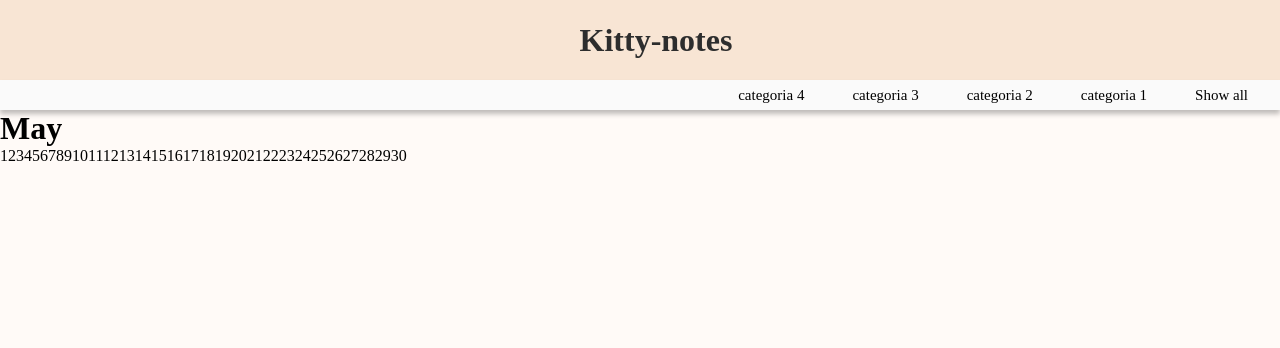
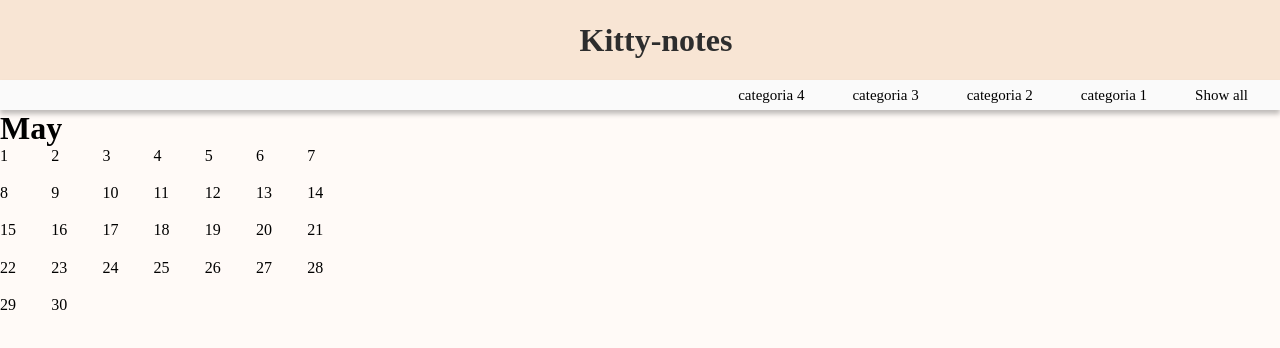
Before and after one commit to orwen97/kittyNotes, a plain HTML site: page index.html in a window 1280 px wide. Drawn offline with Linux system fonts and the light colour scheme.

Commit message:
mes print en el dom

```diff
--- a/css/style.css
+++ b/css/style.css
@@ -41,6 +41,8 @@
     padding-left: 1rem;
 }
 
-#month {
-    /* font-size: 55rem; */
+#numbers {
+    display: grid;
+    grid-template-columns: repeat(7, 2rem);
+    gap: 1.2rem;
 }
--- a/js/index.js
+++ b/js/index.js
@@ -6,21 +6,20 @@ const days = [1, 2, 3, 4, 5, 6, 7, 8, 9, 10, 11, 12, 13, 14, 15,
 const months = ["January", "February", "March", "April", "May", "June",
 "July", "August", "September", "October", "November", "December"];
 
-// function para iterar numeros del mes de lista days
-function setDaysOn(array) {
-    let result = []
-    for (let i= 0; i < 30; i++) {
-        result += array[i];
-    };
-    return result;
-};
-
 // trabajando en el dom
 
 const MONTH = document.getElementById("month");
 MONTH.innerText = months[4];
 
 const NUMBERS = document.getElementById("numbers");
-NUMBERS.innerText = setDaysOn(days);
 
-//
+if(MONTH.innerText === "May") {
+    days.forEach(day => {
+        if(day < 31) {
+            let div = document.createElement("div");
+            div.className = "day";
+            div.innerText = day;
+            numbers.appendChild(div);
+            }
+    });
+};
```
